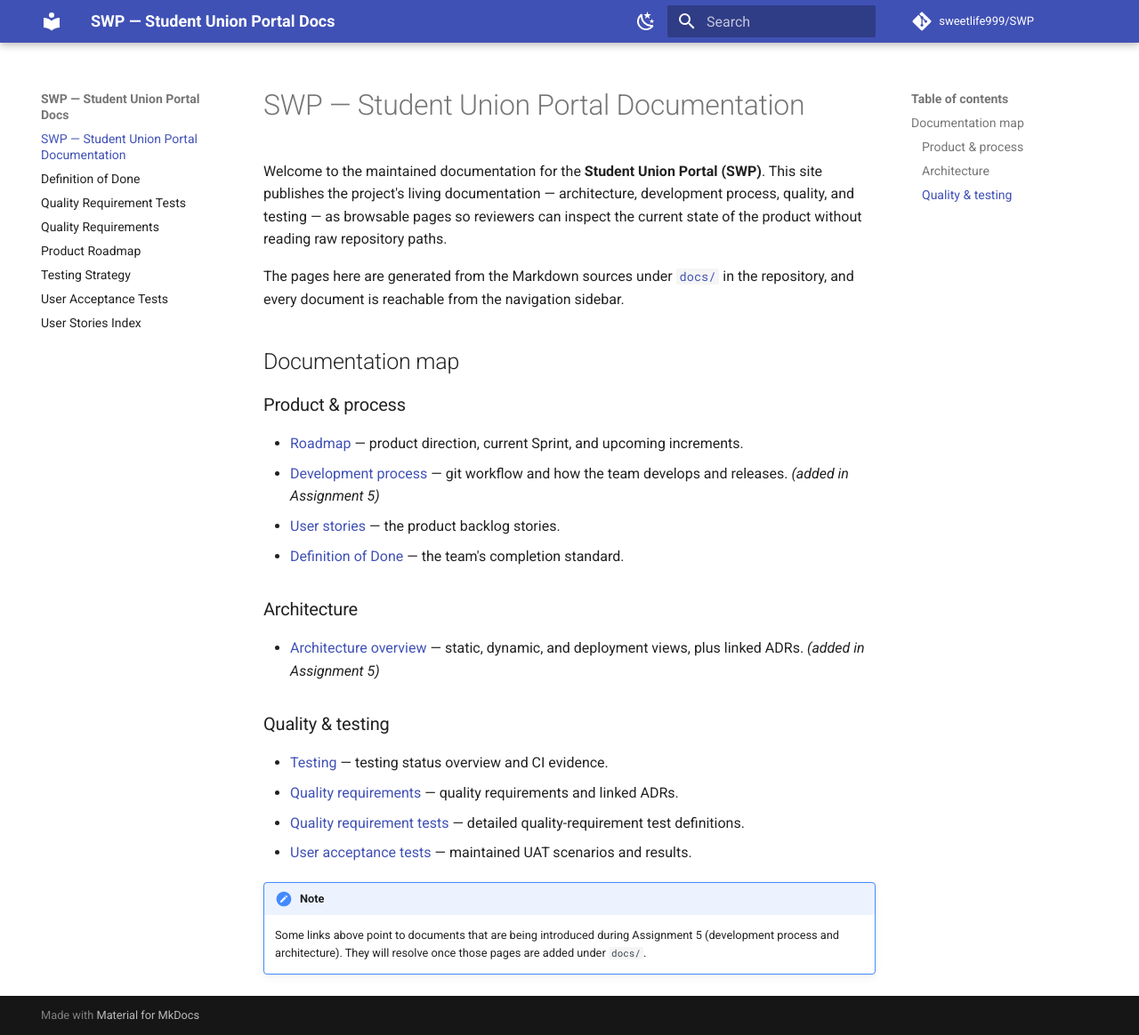
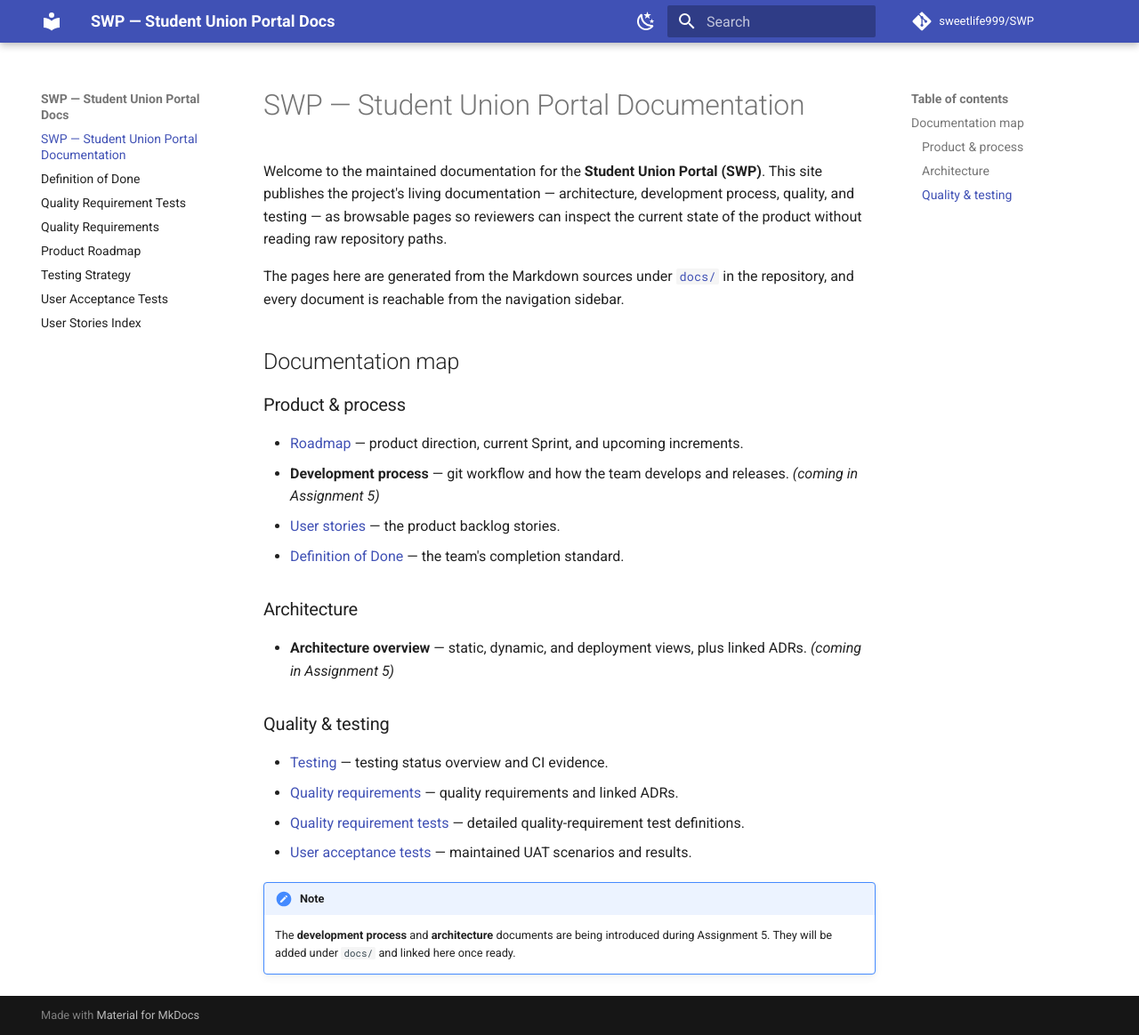
Before and after one commit to sweetlife999/SWP, an MkDocs documentation site: the page built from docs/index.md, in a window 1280 px wide and 1164 px high. Shown: the whole window at 89% size. Built offline with MkDocs 1.6.1 and Material for MkDocs 9.7.7, drawn with Linux system fonts in a browser that asks for light colours; comment, search, counter and statistics services are not loaded.

Commit message:
fix: lychee

```diff
--- a/docs/index.md
+++ b/docs/index.md
@@ -12,12 +12,12 @@ in the repository, and every document is reachable from the navigation sidebar.
 
 ### Product & process
 - [Roadmap](roadmap.md) — product direction, current Sprint, and upcoming increments.
-- [Development process](development-process.md) — git workflow and how the team develops and releases. *(added in Assignment 5)*
+- **Development process** — git workflow and how the team develops and releases. *(coming in Assignment 5)*
 - [User stories](user-stories.md) — the product backlog stories.
 - [Definition of Done](definition-of-done.md) — the team's completion standard.
 
 ### Architecture
-- [Architecture overview](architecture/README.md) — static, dynamic, and deployment views, plus linked ADRs. *(added in Assignment 5)*
+- **Architecture overview** — static, dynamic, and deployment views, plus linked ADRs. *(coming in Assignment 5)*
 
 ### Quality & testing
 - [Testing](testing.md) — testing status overview and CI evidence.
@@ -26,6 +26,5 @@ in the repository, and every document is reachable from the navigation sidebar.
 - [User acceptance tests](user-acceptance-tests.md) — maintained UAT scenarios and results.
 
 !!! note
-    Some links above point to documents that are being introduced during Assignment 5
-    (development process and architecture). They will resolve once those pages are added
-    under `docs/`.
+    The **development process** and **architecture** documents are being introduced
+    during Assignment 5. They will be added under `docs/` and linked here once ready.
```
